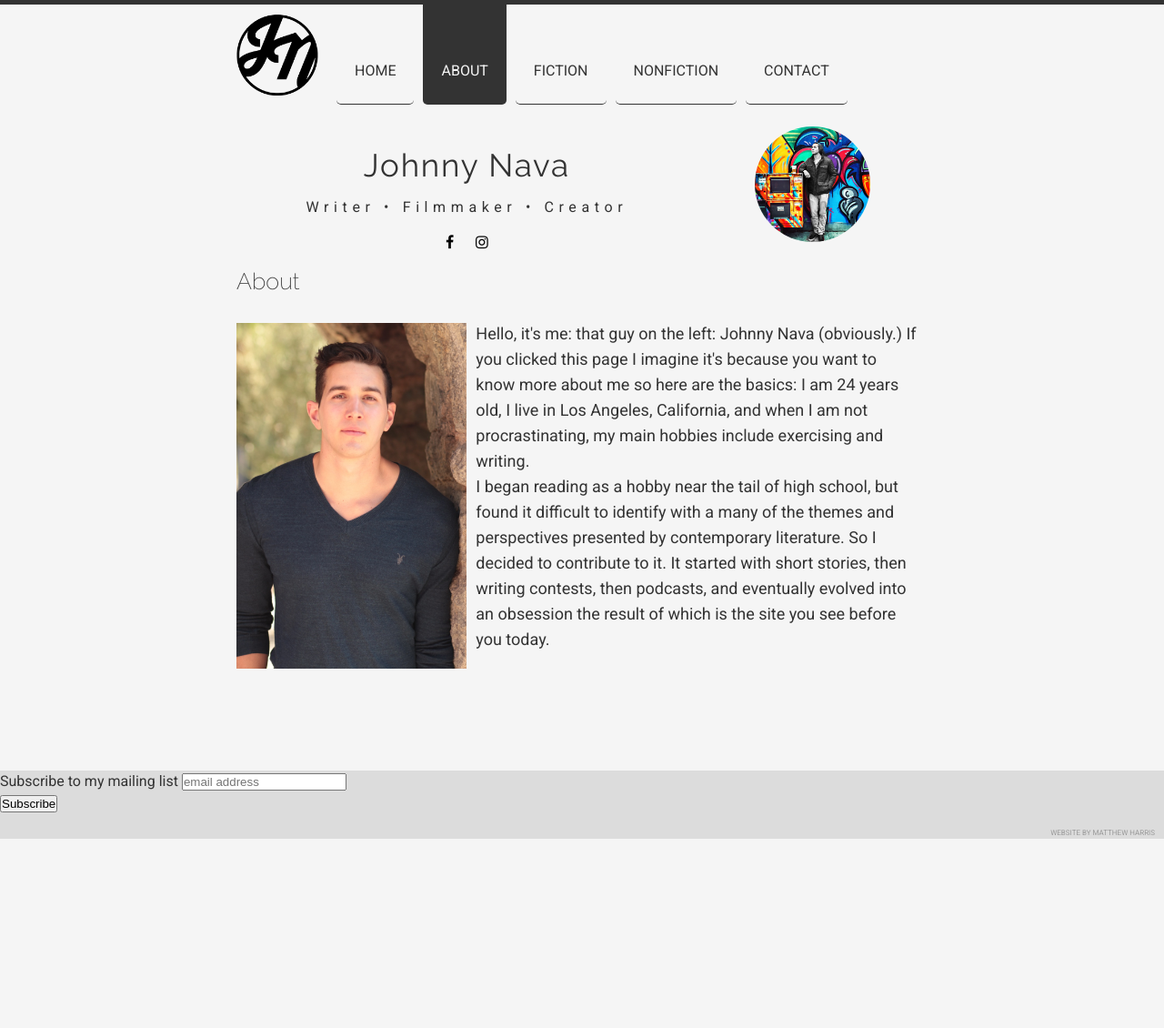
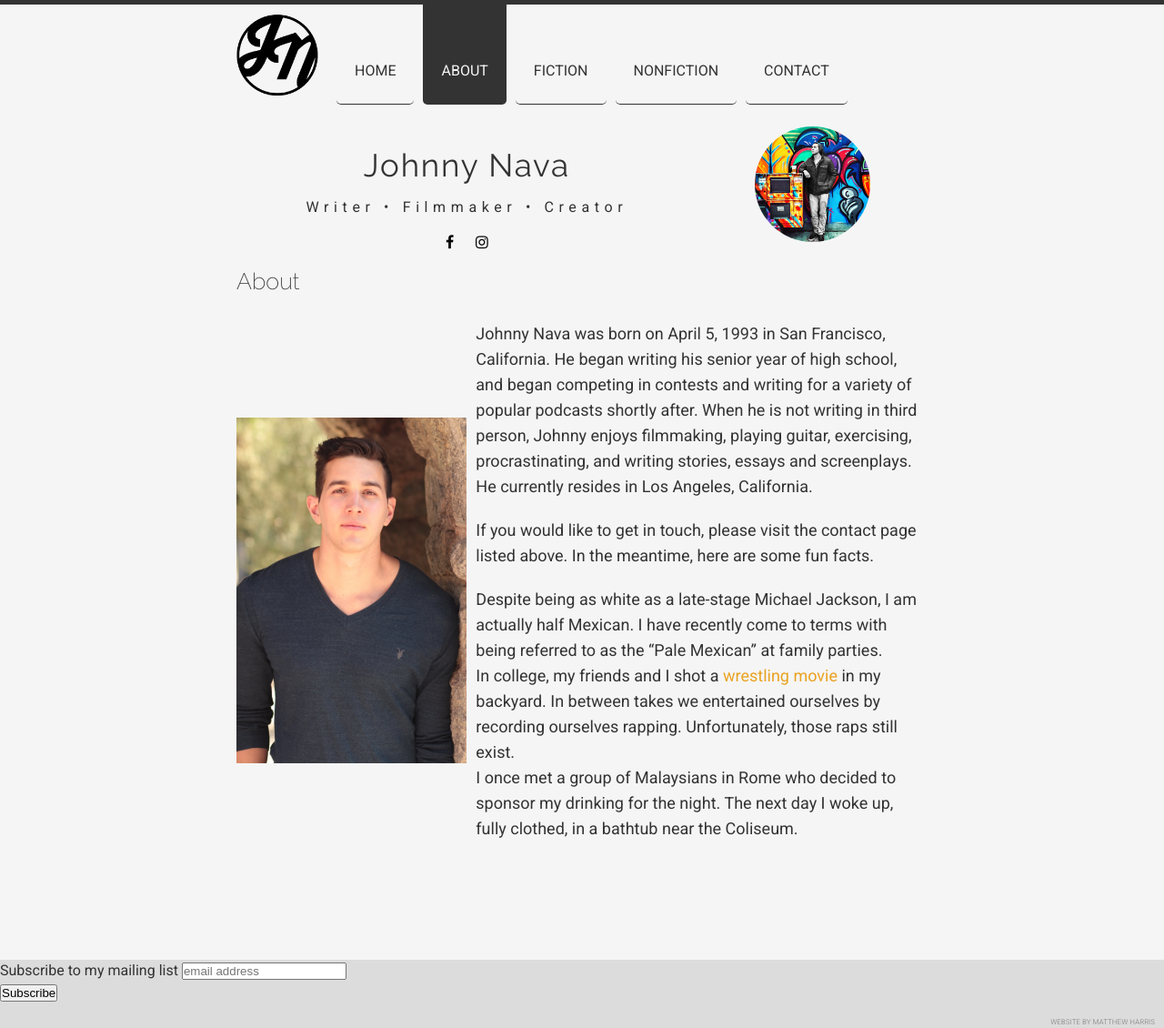
Before and after one commit to heresjohnnynava/heres-johnny-nava, a Jekyll site: the page built from about.html, in a window 1280 px wide. Shown: the whole page at 91% size. Built offline with Jekyll 4.4.1, drawn with Linux system fonts in a browser that asks for light colours; comment, search, counter and statistics services are not loaded; before the commit the page ends 922 px from its top, so only the background shows below that.

Commit message:
Update about.html

```diff
--- a/about.html
+++ b/about.html
@@ -7,8 +7,11 @@ title: About
 <div class='grid-container'>
   <img src="/assets/images/aboutme.jpg">
   <div class='text'>
-    <p class='left'>Hello, it's me: that guy on the left: Johnny Nava (obviously.) If you clicked this page I imagine it's because you want to know more about me so here are the basics: I am 24 years old, I live in Los Angeles, California, and when I am not procrastinating, my main hobbies include exercising and writing.</p>
-    <p class='above'>Hello, it's me: that guy above: Johnny Nava (obviously.) If you clicked this page I imagine it's because you want to know more about me so here are the basics: I am 24 years old, I live in Los Angeles, California, and when I am not procrastinating, my main hobbies include exercising and writing.</p>
-    <p>I began reading as a hobby near the tail of high school, but found it difficult to identify with a many of the themes and perspectives presented by contemporary literature. So I decided to contribute to it. It started with short stories, then writing contests, then podcasts, and eventually evolved into an obsession the result of which is the site you see before you today. </p>
-  </div>
-</div>
+    <p class='left'><p>Johnny Nava was born on April 5, 1993 in San Francisco, California. He began writing his senior year of high school, and began competing in contests and writing for a variety of popular podcasts shortly after. When he is not writing in third person, Johnny enjoys filmmaking, playing guitar, exercising, procrastinating, and writing stories, essays and screenplays. He currently resides in Los Angeles, California.</p>
+
+<p>If you would like to get in touch, please visit the contact page listed above. In the meantime, here are some fun facts. </p>
+
+<p> Despite being as white as a late-stage Michael Jackson, I am actually half Mexican. I have recently come to terms with being referred to as the &ldquo;Pale Mexican&rdquo; at family parties. <br />
+In college, my friends and I shot a <a href=&rdquo;https://www.youtube.com/watch?time_continue=2&amp;v=LrAXDa4uHVI&rdquo;> wrestling movie</a> in my backyard. In between takes we entertained ourselves by recording ourselves rapping. Unfortunately, those raps still exist. <br />
+I once met a group of Malaysians in Rome who decided to sponsor my drinking for the night. The next day I woke up, fully clothed, in a bathtub near the Coliseum. <br />
+ </p>
```
